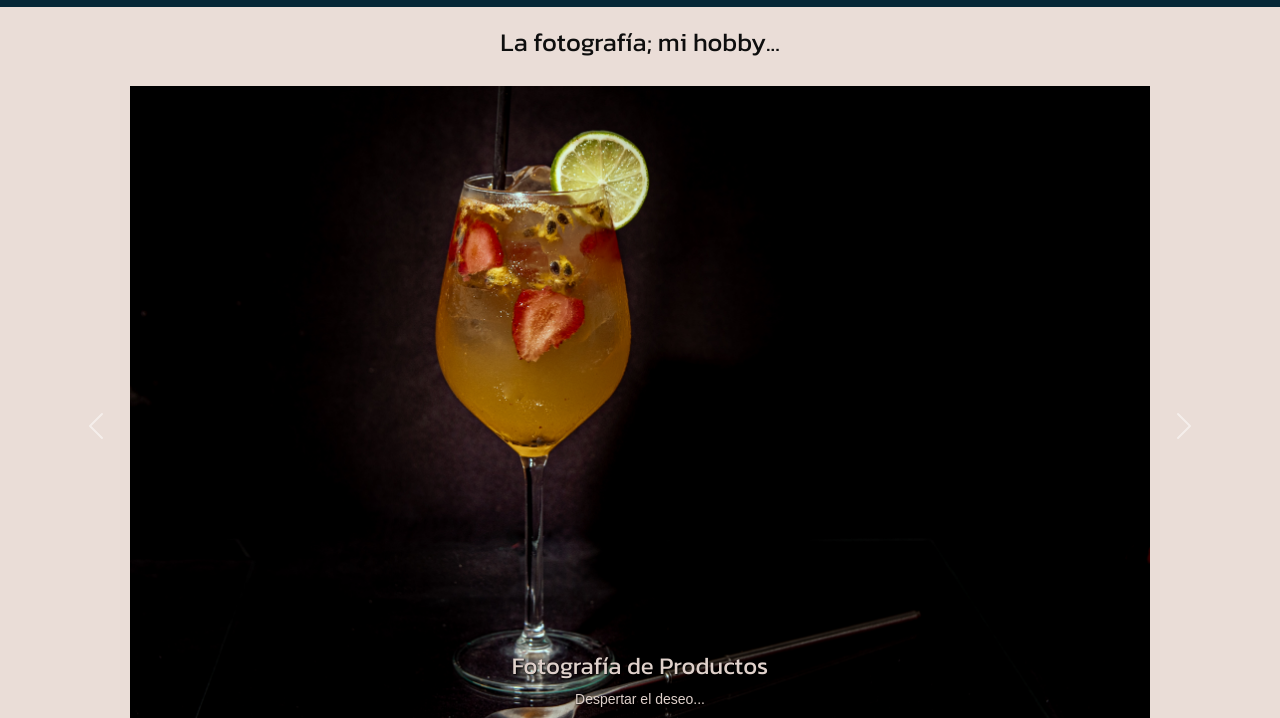
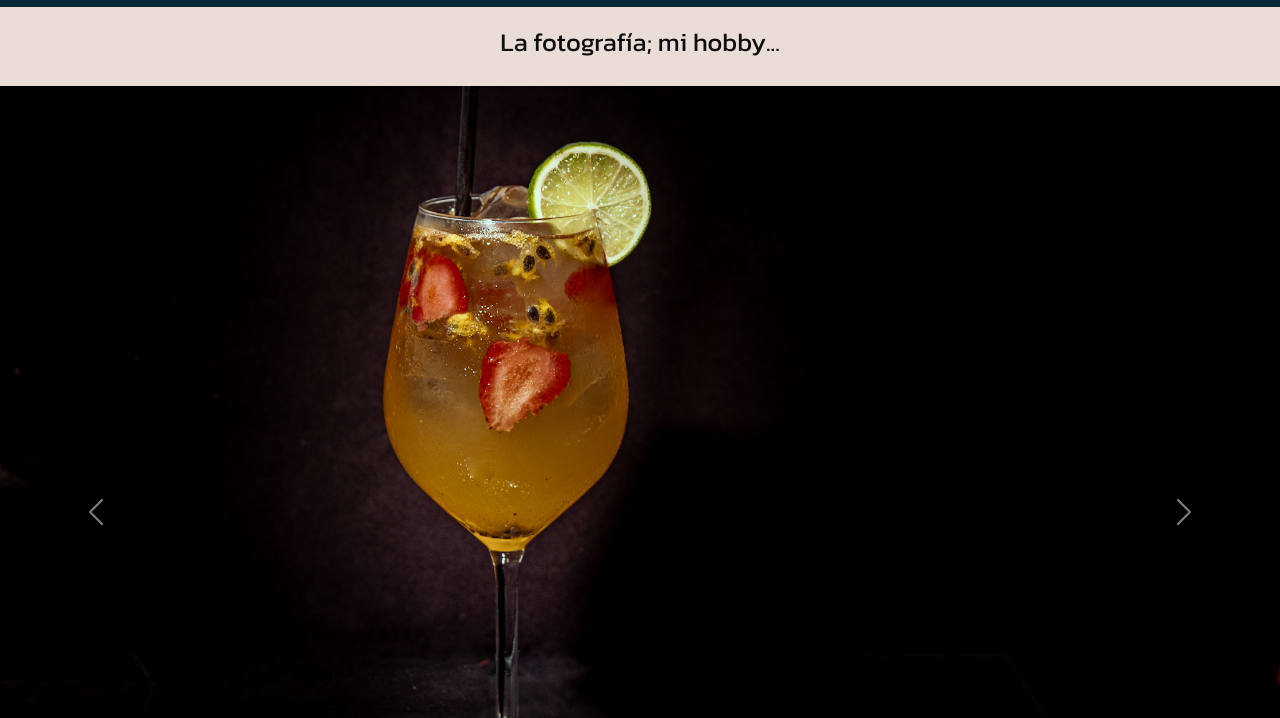
Before and after one commit to Muguesoft/Proyecto_Coder, a plain HTML site: page index.html in a window 1280 px wide. Shown: the part 82-800 px from the top of the page. Drawn offline with nearby package versions, Linux system fonts and the light colour scheme.

Commit message:
noche_010823

```diff
--- a/css/estilos.css
+++ b/css/estilos.css
@@ -227,7 +227,7 @@ h5{
 
 .carousel-item-img{
   object-fit: scale-down;
-  height: 85vh;
+  /*height: 85vh;*/
   width: 100%;
 }
 
```
Also changed, not shown: index.html (+44 -0 lines).
